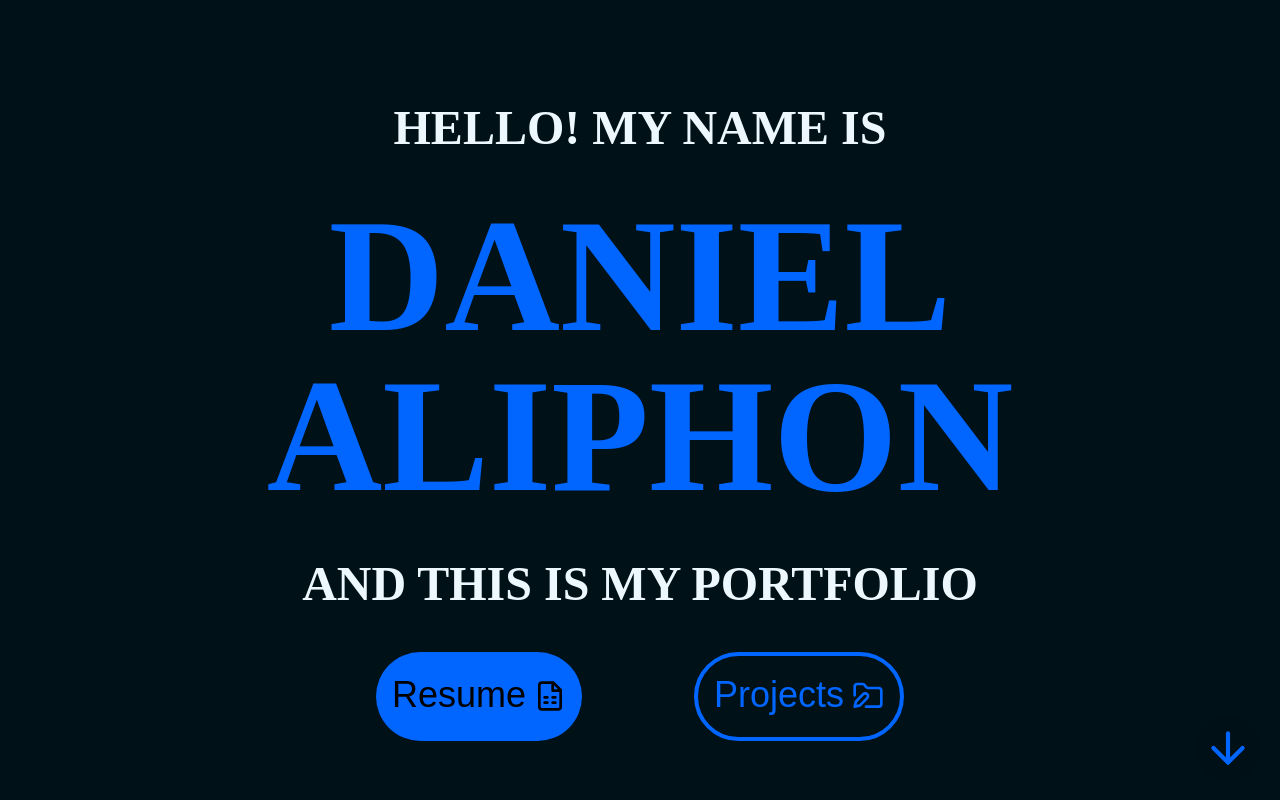
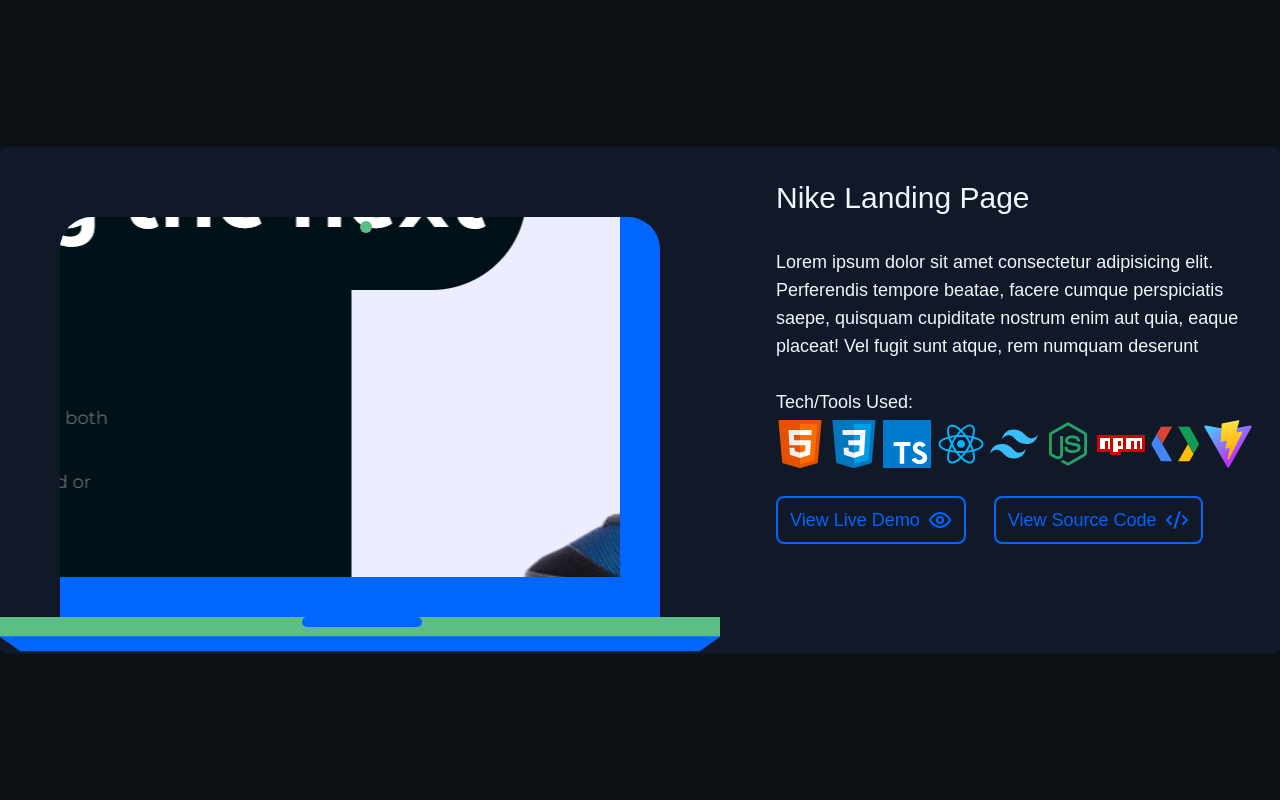
Before and after one commit to daniel-aliphon/web-portfolio-final, a React (Vite) app: page / in a window 1280 px wide. Shown: the top 800 px of the page. Built offline with nearby package versions, Linux system fonts and the light colour scheme; grey boxes are pictures that could not be loaded; a web font is replaced by a local one; what tailwindcss-animation-delay would draw is missing.

Commit message:
add: notification component

```diff
--- a/src/components/FloatingIcons.tsx
+++ b/src/components/FloatingIcons.tsx
@@ -17,7 +17,6 @@
 } from "../assets/icons";
 
 export const FloatingIcons = () => {
-  // Rest of the code...
   const iconsRow1 = [
     {
       name: "html icon",
--- a/src/components/Header.tsx
+++ b/src/components/Header.tsx
@@ -1,4 +1,3 @@
-import { Sun } from "lucide-react";
 import { navLinks } from "../main";
 import { MenuBtn } from "./MenuBtn";
 import { SmallText } from "./SmallText";
@@ -23,10 +22,6 @@
                 </SmallText>
               </a>
             ))}
-
-            <button className="text-dark-text/70 hover:text-dark-text">
-              <Sun size={28} />
-            </button>
           </div>
         </div>
       </div>
--- /dev/null
+++ b/src/components/Notification.tsx
@@ -0,0 +1,29 @@
+import { Bell, X } from "lucide-react";
+
+export const Notification = ({
+  children,
+  visibility,
+  handleVisibility,
+}: {
+  children: React.ReactNode;
+  visibility: boolean;
+  handleVisibility: Function;
+}) => {
+  return (
+    <div
+      className={`group/notif fixed box max-md:top-[10%] top-[50%] flex max-w-[300px] items-center rounded-e-full  bg-dark-foreground p-4 text-dark-text transition-transform ${
+        visibility ? " translate-x-0" : " -translate-x-80"
+      }`}>
+      <div className="space-y-1">{children}</div>
+      <Bell
+        size={50}
+        className="text-green-500 group-hover/notif:hidden"
+      />
+      <X
+        onClick={() => handleVisibility(!visibility)}
+        size={50}
+        className="hidden cursor-pointer text-primary hover:text-red-500 group-hover/notif:block"
+      />
+    </div>
+  );
+};
--- a/src/main/App.tsx
+++ b/src/main/App.tsx
@@ -1,7 +1,7 @@
-import { Home } from "../pages/Home";
+import { Test } from "./Test";
 
 function App() {
-  return <Home />;
+  return <Test />;
 }
 
 export default App;
--- /dev/null
+++ b/src/main/Test.css
@@ -0,0 +1,67 @@
+body {
+  background-color: rgb(13, 17, 22);
+}
+
+.mad::after {
+  content: "";
+  position: absolute;
+  background-color: white;
+  height: 50px;
+  width: 130%;
+  top: 100%;
+  left: 50%;
+  border-radius: 0 0 30px 30px;
+  transform: translate(-50%, 0);
+}
+
+.monitor {
+  width: 600px;
+  height: 400px;
+  margin: 0px auto;
+  box-sizing: border-box;
+  background-color: #0066ff;
+  border-top-left-radius: 32px;
+  border-top-right-radius: 32px;
+  overflow: hidden;
+  position: relative;
+  margin-top: 70px;
+}
+.monitor:before {
+  position: absolute;
+  content: "";
+  width: 12px;
+  height: 12px;
+  border-radius: 100%;
+  background-color: #5abe86;
+  left: 50%;
+  top: 1%;
+}
+.keyboard {
+  width: 720px;
+  height: 20px;
+  margin: 0 auto;
+  background-color: #5cbd87;
+  position: relative;
+}
+.keyboard:before {
+  content: "";
+  position: absolute;
+  width: 120px;
+  height: 10px;
+  background-color: #0066ff;
+  border-radius: 40px;
+  left: 42%;
+}
+.keyboard-backpart {
+  width: 700px;
+  height: 20px;
+  margin: 0 auto;
+  background-color: #0066ff;
+  position: relative;
+  transform: perspective(14em) rotateX(-42deg);
+  margin-top: -3px;
+}
+.square-display {
+  width: 560px;
+  height: 360px;
+}
--- /dev/null
+++ b/src/main/Test.tsx
@@ -0,0 +1,72 @@
+import { Code2, Eye } from "lucide-react";
+import { Button } from "../components/Button";
+import { SmallText } from "../components/SmallText";
+import { Text } from "../components/Text";
+import { projects } from ".";
+
+import "./Test.css";
+
+export const Test = () => {
+  return (
+    <div className="mx-auto flex h-[100vh] max-w-7xl items-center justify-center text-dark-text">
+      <div
+        className={`flex justify-between gap-7 rounded-lg bg-dark-foreground max-md:flex-col max-md:gap-0 max-sm:gap-2`}>
+        <div className="flex w-full flex-col justify-between pb-7 max-md:p-0 lg:pb-0">
+          {/*  */}
+          <div className="mad relative hidden h-full w-full rounded-t-lg bg-slate-950 p-4 outline outline-1">
+            <div className="h-full w-full bg-cover"></div>
+          </div>{" "}
+          <div className="monitor">
+            <div
+              className="square-display bg-center bg-no-repeat max-lg:h-60 max-md:h-96 max-sm:h-52"
+              style={{
+                backgroundImage: `url(${projects[1].thumbnail})`,
+              }}></div>
+          </div>
+          <div className="keyboard"></div>
+          <div className="keyboard-backpart"></div>
+          {/*  */}
+          {/*  */}
+          {/*  */}
+          {/*  */}
+          {/*  */}
+          <div className="flex justify-center gap-7 text-primary max-md:hidden lg:hidden">
+            <Button href={projects[1].demoUrl}>
+              View Live Demo <Eye />
+            </Button>
+            <Button href={projects[1].sourceCodeUrl}>
+              View Source Code <Code2 />
+            </Button>
+          </div>
+        </div>
+
+        <div
+          className={`flex h-full w-full flex-col justify-between rounded-lg p-7 max-md:gap-7 max-sm:p-2 md:gap-7`}>
+          <Text>{projects[1].name}</Text>
+          <SmallText>{projects[1].description}</SmallText>
+          <div className="space-y-1 max-sm:h-36">
+            <SmallText>Tech/Tools Used:</SmallText>
+            <div className="flex h-12 justify-between max-sm:grid max-sm:grid-cols-5 max-sm:gap-y-1">
+              {projects[1].techIcons.map((techIcon: string) => (
+                <img
+                  key={techIcon}
+                  className="h-12 w-12"
+                  src={techIcon}
+                />
+              ))}
+            </div>
+          </div>
+
+          <div className="flex gap-7 text-primary max-lg:hidden max-md:flex max-sm:flex-col">
+            <Button href={projects[1].demoUrl}>
+              <SmallText>View Live Demo</SmallText> <Eye />
+            </Button>
+            <Button href={projects[1].sourceCodeUrl}>
+              <SmallText>View Source Code</SmallText> <Code2 />
+            </Button>
+          </div>
+        </div>
+      </div>
+    </div>
+  );
+};
--- a/src/main/index.ts
+++ b/src/main/index.ts
@@ -16,14 +16,20 @@
     alt: "Projects Nav Link",
   },
   {
+    href: "#Contact",
+    name: "CONTACT",
+    alt: "Contact Nav Link",
+  },
+  {
     href: "#Resume",
     name: "RESUME",
     alt: "Resume Nav Link",
   },
+
   {
-    href: "#Contact",
-    name: "CONTACT",
-    alt: "Contact Nav Link",
+    href: "#Blog",
+    name: "BLOG",
+    alt: "Blog post Nav Link",
   },
 ];
 
--- a/src/pages/Home/Footer.tsx
+++ b/src/pages/Home/Footer.tsx
@@ -1,96 +1,13 @@
-import {
-  Facebook,
-  Github,
-  Instagram,
-  Linkedin,
-  Mail,
-  MailOpen,
-  MapPin,
-  Phone,
-} from "lucide-react";
-import { CopyBtn } from "../../components/CopyBtn";
-
 export const Footer = () => {
   return (
     <>
       <div
         className={`mt-40 h-[30px] w-full bg-transparent bg-[url('../assets/design/header-top-wave.svg')] bg-cover bg-no-repeat`}></div>
-      <div className="w-full bg-primary">
-        <div className="mx-auto grid max-w-7xl grid-cols-3 text-dark-text max-md:grid-cols-2 max-sm:grid-cols-1">
-          {/*
-           */}
-
-          <div className="flex flex-col justify-between p-8 max-sm:gap-3">
-            <h1 className="">DANIEL ALIPHON</h1>
-            <div className="flex w-fit gap-3">
-              <a href="">
-                <Linkedin />
-              </a>{" "}
-              <a href="">
-                <Github />
-              </a>
-              <a href="">
-                <Facebook />
-              </a>{" "}
-              <a href="">
-                <Instagram />
-              </a>
-            </div>
-            <p>© 2023 Daniel Juan Aliphon, All Rights Reserved.</p>
-          </div>
-
-          {/*
-           */}
-
-          <div className="flex flex-col justify-between border-x p-8 max-md:border-x-0 max-sm:gap-4 max-sm:border-y">
-            <div className="group flex justify-between">
-              <p className="flex gap-2">
-                <MapPin className="" />
-                South Africa, Kwa-Zulu Natal
-              </p>
-              <div className="invisible cursor-pointer group-hover:visible max-md:hidden">
-                <CopyBtn copyText="South Africa, Kwa-Zulu Natal" />
-              </div>
-            </div>
-
-            <div className="group flex justify-between">
-              <p className="flex gap-2">
-                <Phone className="" />
-                +27 71 098 8863
-              </p>
-              <div className="invisible cursor-pointer group-hover:visible max-md:hidden">
-                <CopyBtn copyText="+27 71 098 8863" />
-              </div>
-            </div>
-
-            <div className="group flex justify-between">
-              <a
-                href="mailto:daniel.aliphon.juan@gmail.com"
-                className="group/mail flex gap-2">
-                <Mail className="group-hover/mail:hidden" />
-                <MailOpen className="hidden group-hover/mail:block" />
-                daniel.aliphon.juan@gmail.com
-              </a>
-              <div className="invisible cursor-pointer group-hover:visible max-md:hidden">
-                <CopyBtn copyText="daniel.aliphon.juan@gmail.com" />
-              </div>
-            </div>
-          </div>
-
-          {/*
-           */}
-
-          <div className="grid-area flex flex-col justify-center p-8">
-            <p className="w-full">
-              Lorem ipsum dolor sit amet consectetur adipisicing elit. Earum
-              excepturi ducimus, libero vel quisquam illum dicta aliquid esse
-              exercitationem porro? Soluta doloribus cum consequatur optio.
-              SOURCE CODE
-            </p>
-          </div>
-
-          {/*
-           */}
+      <div className="w-full bg-dark-foreground px-6 max-md:px-4 max-sm:px-2">
+        <div className="mx-auto flex max-w-7xl flex-row justify-between bg-dark-foreground text-dark-text">
+          {" "}
+          <p className="p-1">Made with ❤ & ☕ by Dan</p>
+          <p className="p-1">© 2023 All Rights Reserved.</p>
         </div>
       </div>
     </>
--- a/src/pages/Home/Projects.tsx
+++ b/src/pages/Home/Projects.tsx
@@ -6,7 +6,7 @@
   return (
     <div
       id="Projects"
-      className="space-y-20">
+      className="space-y-40">
       <Heading>Projects</Heading>
       {projects.map((project, i) => (
         <ProjectCard
```
Also changed, not shown: src/pages/Home.tsx (+33 -1 lines), src/pages/Home/Contact.tsx (+21 -6 lines), src/assets/design/header-top-wave.svg.
